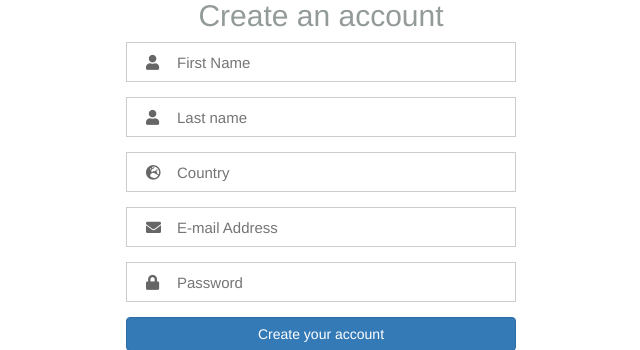
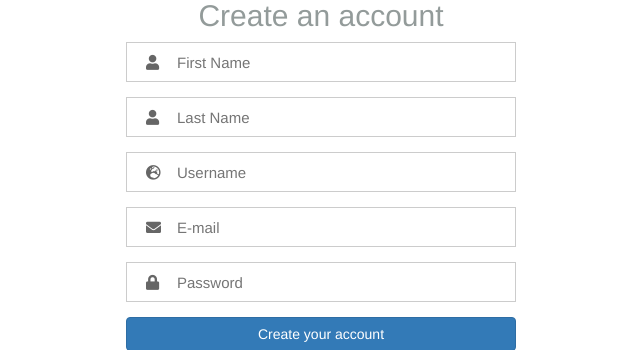
Before and after one commit to mykellner/instalight, a PHP site: page /sign-up.php in a window 1280 px wide. Shown: the part 186-536 px from the top of the page, without its empty margins (319-959 px from the left). Run offline with PHP 8.4, Linux system fonts and the light colour scheme.

Commit message:
ändrade till engelska

```diff
--- a/sign-up.php
+++ b/sign-up.php
@@ -12,8 +12,8 @@ $title = 'Sign Up';
     <meta name="viewport" content="width=device-width, initial-scale=1.0">
     <title><?php echo $title ?></title>
     <!-- Bootstrap CSS -->
-   <!-- Latest compiled and minified CSS -->
-<link rel="stylesheet" href="https://maxcdn.bootstrapcdn.com/bootstrap/3.3.7/css/bootstrap.min.css" integrity="sha384-BVYiiSIFeK1dGmJRAkycuHAHRg32OmUcww7on3RYdg4Va+PmSTsz/K68vbdEjh4u" crossorigin="anonymous">
+    <!-- Latest compiled and minified CSS -->
+    <link rel="stylesheet" href="https://maxcdn.bootstrapcdn.com/bootstrap/3.3.7/css/bootstrap.min.css" integrity="sha384-BVYiiSIFeK1dGmJRAkycuHAHRg32OmUcww7on3RYdg4Va+PmSTsz/K68vbdEjh4u" crossorigin="anonymous">
     <!-- My CSS -->
     <link rel="stylesheet" href="style.css">
     <!-- Font Awesome -->
@@ -27,19 +27,19 @@ $title = 'Sign Up';
             <h2>Create an account</h2>
 
             <div class="form-group">
-                <input type="text" id="first_name" name="fname" placeholder="First Name">
+                <input type="text" id="fname" name="fname" placeholder="First Name">
                 <span class="input-icon"><i class="fa fa-user"></i></span>
             </div>
             <div class="form-group">
-                <input type="text" name="lname" placeholder="Last name">
+                <input type="text" name="lname" placeholder="Last Name">
                 <span class="input-icon"><i class="fa fa-user"></i></span>
             </div>
             <div class="form-group">
-                <input type="text" name="username" placeholder="Country">
+                <input type="text" name="username" placeholder="Username">
                 <span class="input-icon"><i class="fa fa-globe-europe"></i></span>
             </div>
             <div class="form-group">
-                <input type="text" name="email" placeholder="E-mail Address" required>
+                <input type="text" name="email" placeholder="E-mail">
                 <span class="input-icon"><i class="fa fa-envelope"></i></span>
             </div>
             <div class="form-group">
```
